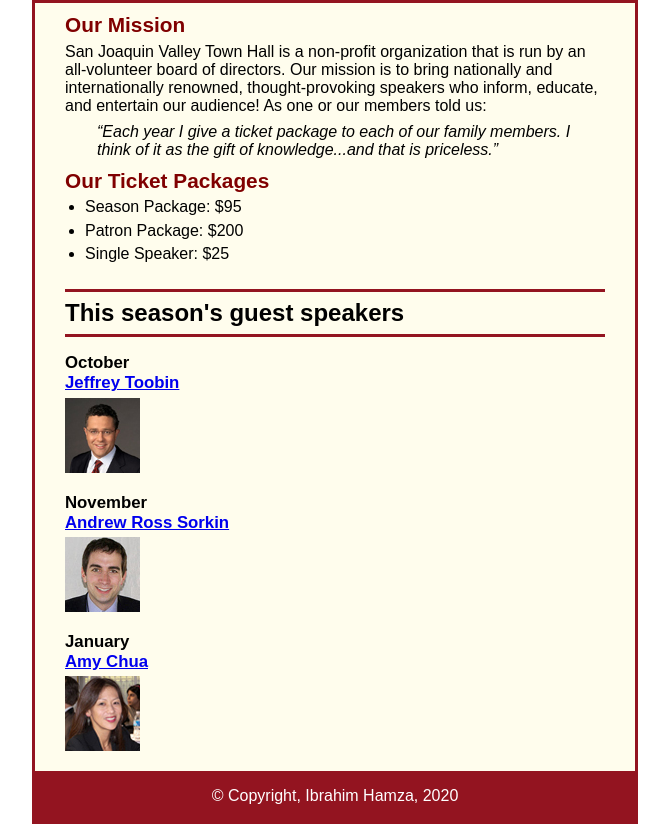
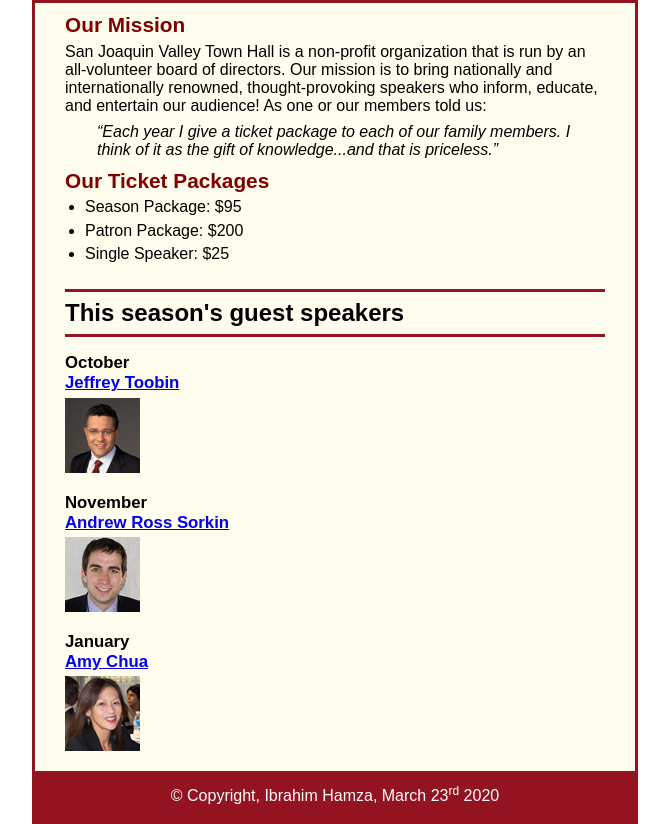
Before and after one commit to ibrahimhz/A11, a plain HTML site: page index.html in a window 1280 px wide. Shown: the part 115-939 px from the top of the page, without its empty margins (305-974 px from the left). Drawn offline with Linux system fonts and the light colour scheme.

Commit message:
Added due date to footer!

```diff
--- a/index.html
+++ b/index.html
@@ -39,7 +39,7 @@
         <img src="images/chua75.jpg" alt="Picture of Amy Chua" height="'75">
     </main>
 <footer>
-    <p>&copy; Copyright, Ibrahim Hamza, 2020</p>
+    <p>&copy; Copyright, Ibrahim Hamza, March 23<sup>rd</sup> 2020</p>
 </footer>
 </body>
 </html>
```
